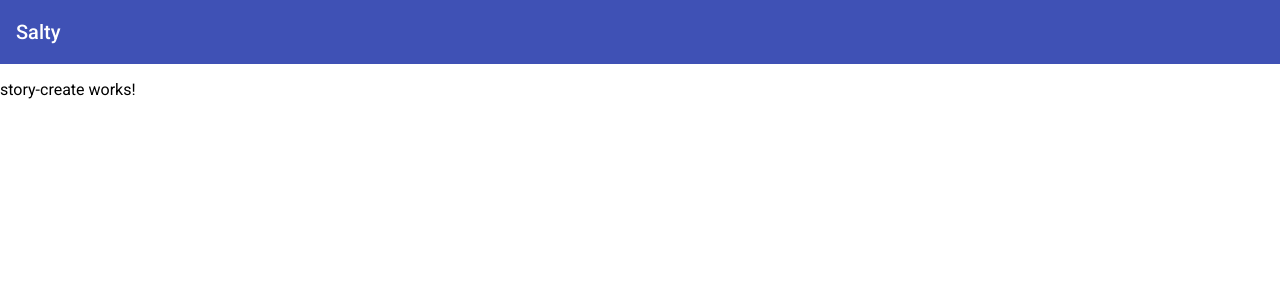
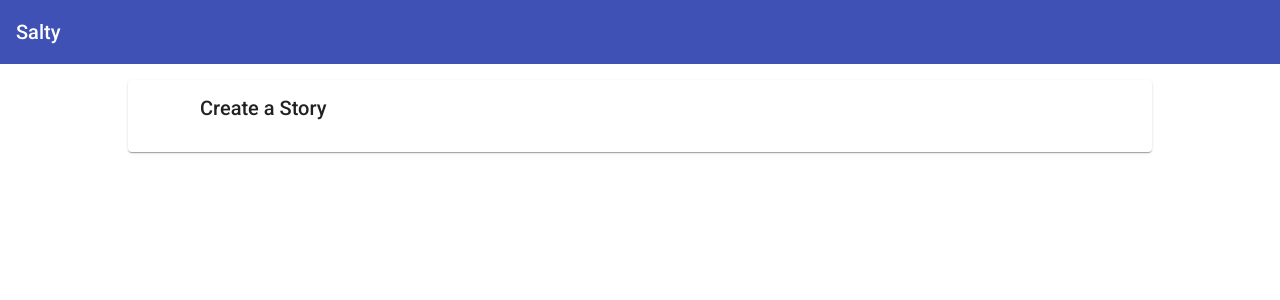
Before and after one commit to GBRBD/salty-angular, an Angular app: page / in a window 1280 px wide. Shown: the top 300 px of the page. Built offline with nearby package versions, Linux system fonts and the light colour scheme.

Commit message:
Create basic layout for StoryCreateComponent

```diff
--- a/src/app/app.component.html
+++ b/src/app/app.component.html
@@ -1,2 +1,4 @@
 <app-header></app-header>
-<router-outlet></router-outlet>
+<main>
+  <router-outlet></router-outlet>
+</main>
--- a/src/app/app.component.scss
+++ b/src/app/app.component.scss
@@ -0,0 +1,4 @@
+main {
+  width: 80%;
+  margin: 1rem auto;
+}
--- a/src/app/shared/angular-material.module.ts
+++ b/src/app/shared/angular-material.module.ts
@@ -1,7 +1,8 @@
 import { NgModule } from '@angular/core';
 import { MatToolbarModule } from '@angular/material/toolbar';
+import { MatCardModule } from '@angular/material/card';
 
 @NgModule({
-  exports: [MatToolbarModule]
+  exports: [MatToolbarModule, MatCardModule]
 })
 export class AngularMaterialModule {}
--- a/src/app/story/story-create/story-create.component.html
+++ b/src/app/story/story-create/story-create.component.html
@@ -1,3 +1,9 @@
-<p>
-  story-create works!
-</p>
+<mat-card>
+  <mat-card-header>
+    <div mat-card-avatar class="example-header-image"></div>
+    <mat-card-title>Create a Story</mat-card-title>
+  </mat-card-header>
+  <mat-card-content>
+    <form></form>
+  </mat-card-content>
+</mat-card>
```
